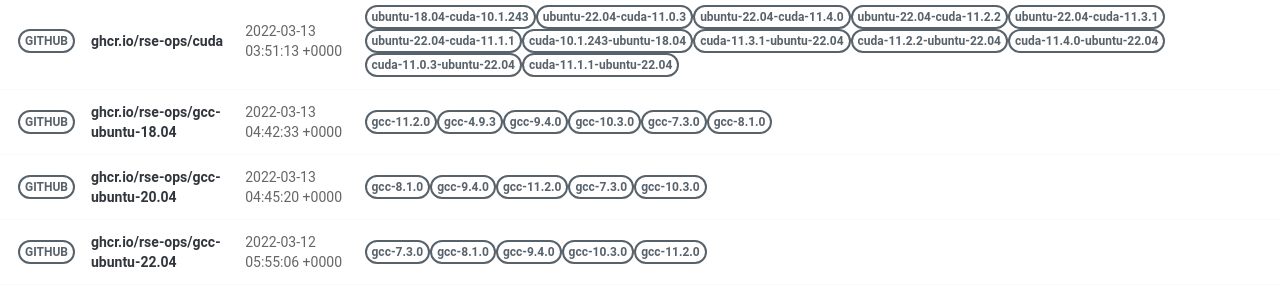
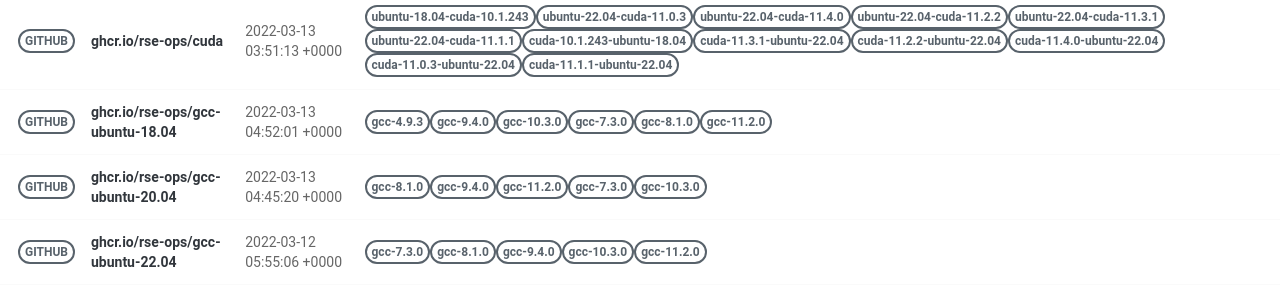
Before and after one commit to rse-ops/docker-images, a Jekyll site: the page built from pages/index.md, in a window 1280 px wide. Shown: the part 502-801 px from the top of the page. Built offline with Jekyll 4.4.1, drawn with Linux system fonts in a browser that asks for light colours; nearby versions of some CDN libraries.

Commit message:
Automated push to update library 2022-03-13

```diff
--- a/_library/ghcr.io-rse-ops-gcc-ubuntu-18.04.md
+++ b/_library/ghcr.io-rse-ops-gcc-ubuntu-18.04.md
@@ -1,14 +1,11 @@
 ---
 layout: container
 name: ghcr.io/rse-ops/gcc-ubuntu-18.04
-updated_at: 2022-03-13 04:42:33.532982
+updated_at: 2022-03-13 04:52:01.562447
 
 
 container_url: https://github.com/orgs/rse-ops/packages/container/package/gcc-ubuntu-18.04
 versions:
- - tag: gcc-11.2.0
-   dockerfile: https://github.com/rse-ops/docker-images/blob/main/ubuntu/gcc/Dockerfile
-   manifest: https://crane.ggcr.dev/manifest/ghcr.io/rse-ops/gcc-ubuntu-18.04:gcc-11.2.0
  - tag: gcc-4.9.3
    dockerfile: https://github.com/rse-ops/docker-images/blob/main/ubuntu/gcc/Dockerfile
    manifest: https://crane.ggcr.dev/manifest/ghcr.io/rse-ops/gcc-ubuntu-18.04:gcc-4.9.3
```
Also changed, not shown: other parts of _library/ghcr.io-rse-ops-gcc-ubuntu-18.04.md (+3 -0 lines).
